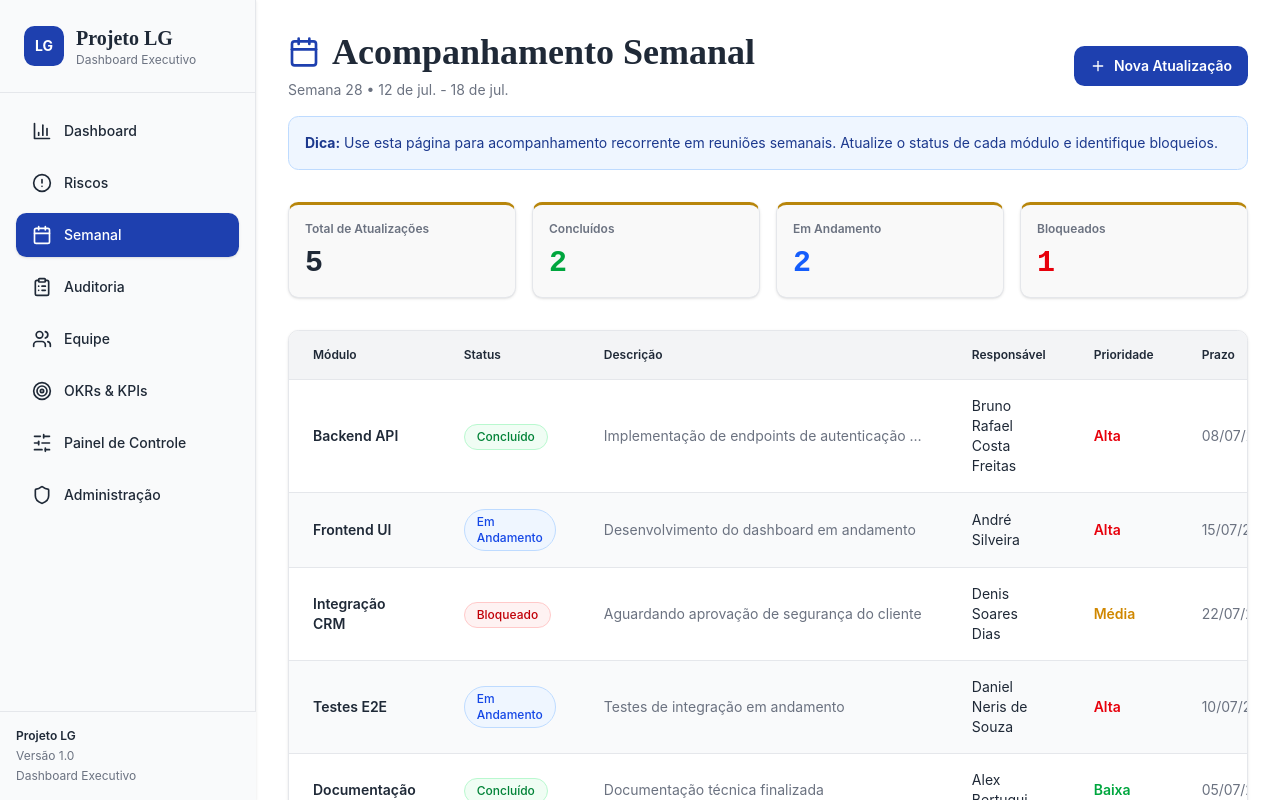
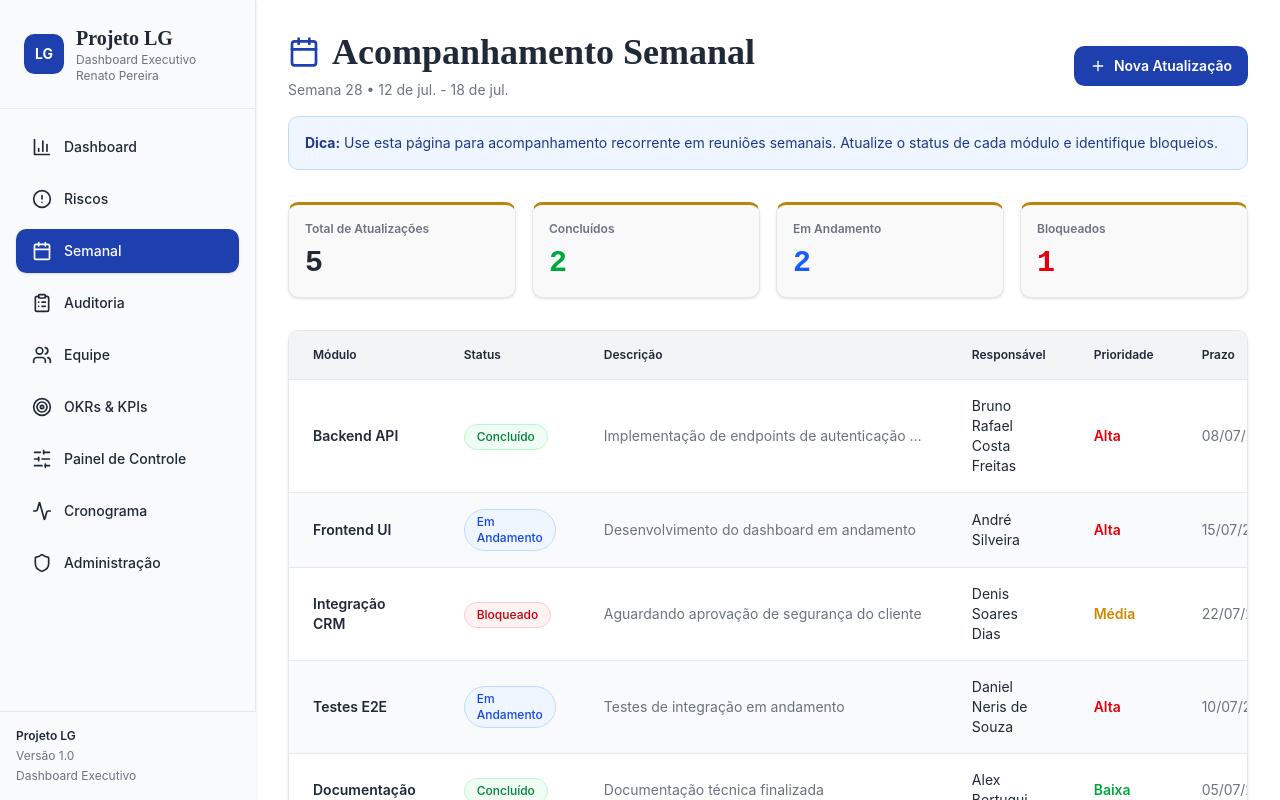
Before and after one commit to recesp-lab/lg-executive-command-center, a React (Vite) app in the folder newproject/: page /weekly in a window 1280 px wide. Built offline with nearby package versions, Linux system fonts and the light colour scheme.

Commit message:
Add files via upload

```diff
--- a/newproject/src/components/DashboardLayout.tsx
+++ b/newproject/src/components/DashboardLayout.tsx
@@ -1,10 +1,10 @@
 import { ReactNode } from 'react';
-import { BarChart3, AlertCircle, Calendar, ClipboardList, Users, Target, SlidersHorizontal, Shield } from 'lucide-react';
+import { BarChart3, AlertCircle, Calendar, ClipboardList, Users, Target, SlidersHorizontal, Shield, Activity } from 'lucide-react';
 import { Link } from 'wouter';
 
 interface DashboardLayoutProps {
   children: ReactNode;
-  currentPage?: 'dashboard' | 'weekly' | 'risks' | 'audit' | 'team' | 'okrs' | 'admin' | 'control-panel';
+  currentPage?: 'dashboard' | 'weekly' | 'risks' | 'audit' | 'team' | 'okrs' | 'admin' | 'control-panel' | 'cronograma';
 }
 
 export default function DashboardLayout({ children, currentPage = 'dashboard' }: DashboardLayoutProps) {
@@ -16,6 +16,7 @@ export default function DashboardLayout({ children, currentPage = 'dashboard' }:
     { id: 'team', label: 'Equipe', icon: Users, href: '/team' },
     { id: 'okrs', label: 'OKRs & KPIs', icon: Target, href: '/okrs' },
     { id: 'control-panel', label: 'Painel de Controle', icon: SlidersHorizontal, href: '/control-panel' },
+    { id: 'cronograma', label: 'Cronograma', icon: Activity, href: '/cronograma' },
     { id: 'admin', label: 'Administração', icon: Shield, href: '/admin' },
   ];
 
@@ -31,6 +32,7 @@ export default function DashboardLayout({ children, currentPage = 'dashboard' }:
             <div>
               <h1 className="text-xl font-bold text-foreground" style={{ fontFamily: "'Playfair Display', serif" }}>Projeto LG</h1>
               <p className="text-xs text-muted-foreground">Dashboard Executivo</p>
+              <p className="text-xs text-muted-foreground">Renato Pereira</p>
             </div>
           </div>
         </div>
--- /dev/null
+++ b/newproject/src/components/ProjectHealthBanner.tsx
@@ -0,0 +1,39 @@
+import { computeProjectHealth } from '@/data/projectHealth';
+
+export default function ProjectHealthBanner() {
+  const health = computeProjectHealth();
+
+  const bg =
+    health.status === 'green'
+      ? 'bg-green-50 border-green-300'
+      : health.status === 'yellow'
+      ? 'bg-yellow-50 border-yellow-300'
+      : 'bg-red-50 border-red-300';
+
+  const dot =
+    health.status === 'green' ? 'bg-green-500' : health.status === 'yellow' ? 'bg-yellow-500' : 'bg-red-500';
+
+  const projectLabel =
+    health.status === 'green' ? 'Projeto Saudável' : health.status === 'yellow' ? 'Projeto em Atenção' : 'Projeto Crítico';
+
+  return (
+    <div className={`p-6 rounded-lg border-2 ${bg}`}>
+      <div className="flex items-start gap-4">
+        <div className={`w-10 h-10 rounded-full shrink-0 mt-1 ${dot}`}></div>
+        <div>
+          <h2 className="font-bold text-lg text-foreground">Status Executivo do Projeto</h2>
+          <p className="text-foreground">{projectLabel}</p>
+          {health.reasons.length > 0 ? (
+            <ul className="text-sm text-foreground mt-1 space-y-0.5">
+              {health.reasons.map((r, i) => (
+                <li key={i}>• {r}</li>
+              ))}
+            </ul>
+          ) : (
+            <p className="text-sm text-foreground mt-1">Riscos Críticos: {health.criticalRisks}</p>
+          )}
+        </div>
+      </div>
+    </div>
+  );
+}
```
